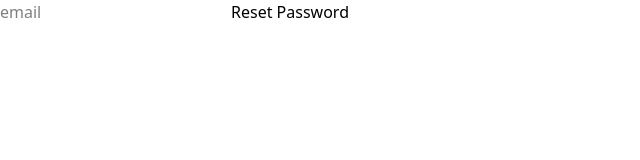
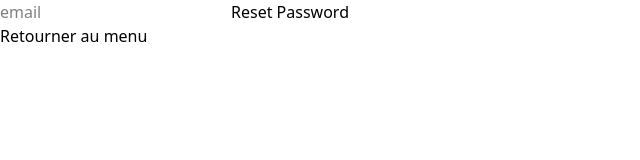
Before and after one commit to Nicolas-Arsenault/back2class, a Next.js app: page /reset-password in a window 1280 px wide. Shown: the top 160 px of the page, without its empty margins (0-640 px from the left). Built offline with nearby package versions, Linux system fonts and the light colour scheme; no server answers.

Commit message:
added links to navigate between auth pages

```diff
--- a/app/listings/page.tsx
+++ b/app/home/page.tsx
@@ -3,7 +3,7 @@ import React from 'react'
 function page() {
   return (
     <div>
-
+      Welcome!
     </div>
   )
 }
--- a/app/login/page.tsx
+++ b/app/login/page.tsx
@@ -48,6 +48,7 @@ function page() {
       <button type='submit'>Connexion</button>
       <div className='flex flex-col'>
         <a href='/register'>Vous n'avez pas de compte? Cliquez ici.</a>
+        <a href='/reset-password'>Oubli/e votre mot de passe?</a>
         {error && <p className='text-red-500'>{error}</p>}
       </div>
     </form>
--- a/app/register/page.tsx
+++ b/app/register/page.tsx
@@ -71,6 +71,7 @@ export default function register() {
       <button type="submit">S'inscrire</button>
       <div className='flex flex-col'>
         <a href='/login'>Vous avez deja un compte? Cliquez ici.</a>
+        <a href='/reset-password'>Oubli/e votre mot de passe?</a>
         {error && <p className='text-red-600'>{error}</p>}
         {success &&<p className='text-green-500'>{success}</p>}
       </div>
--- a/app/reset-password/page.tsx
+++ b/app/reset-password/page.tsx
@@ -22,7 +22,7 @@ function Page() {
   };
 
   return (
-    <div>
+    <div className='flex flex-col'>
       <form onSubmit={handleReset}>
         <input
           placeholder="email"
@@ -32,6 +32,7 @@ function Page() {
         />
         <button type="submit">Reset Password</button>
       </form>
+      <a href='/'>Retourner au menu</a>
     </div>
   );
 }
```
